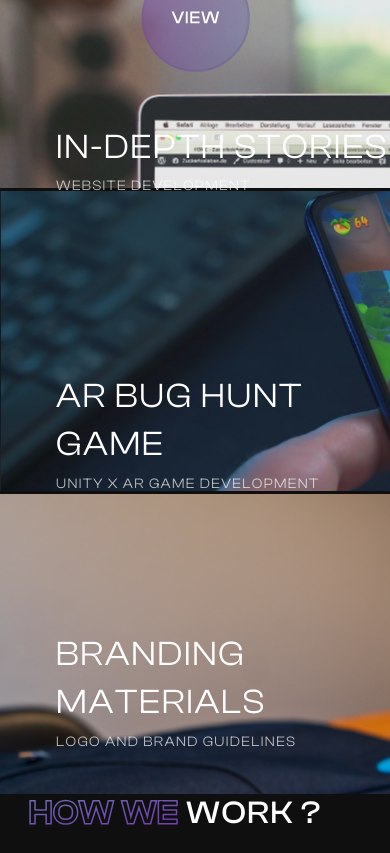
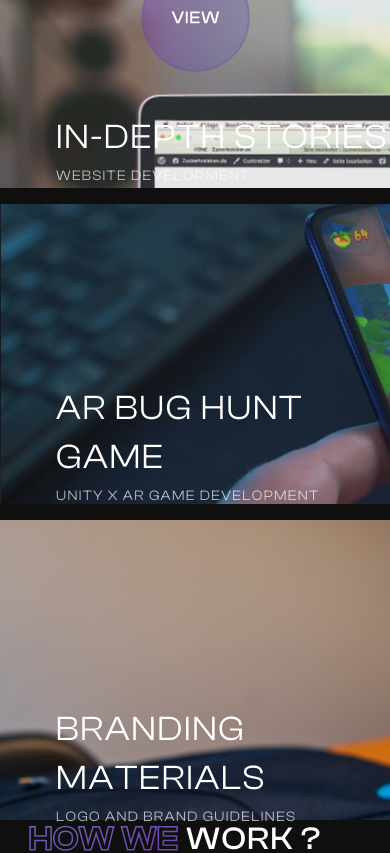
Before and after one commit to aashish-cd/fund-raiser, a Next.js app: page / in a window 390 px wide. Shown: the part 860-1713 px from the top of the page. Built offline with nearby package versions, Linux system fonts and the light colour scheme.

Commit message:
responsiveDone

```diff
--- a/components/OurWork/Works.module.scss
+++ b/components/OurWork/Works.module.scss
@@ -134,6 +134,7 @@
       .DemoWork {
         grid-template-columns: 1;
         grid-template-rows: 1;
+        row-gap: 1rem;
 
         .Work1 {
           width: 100%;
@@ -142,6 +143,9 @@
           grid-column: 1;
           .ViewImage {
             height: 100%;
+          }
+          .Content {
+            padding-bottom: 20px;
           }
         }
         .Work2 {
@@ -155,6 +159,9 @@
           height: 300px;
           grid-row: 3;
           grid-column: 1;
+          .Content {
+            padding-top: 5rem;
+          }
         }
       }
     }
```
